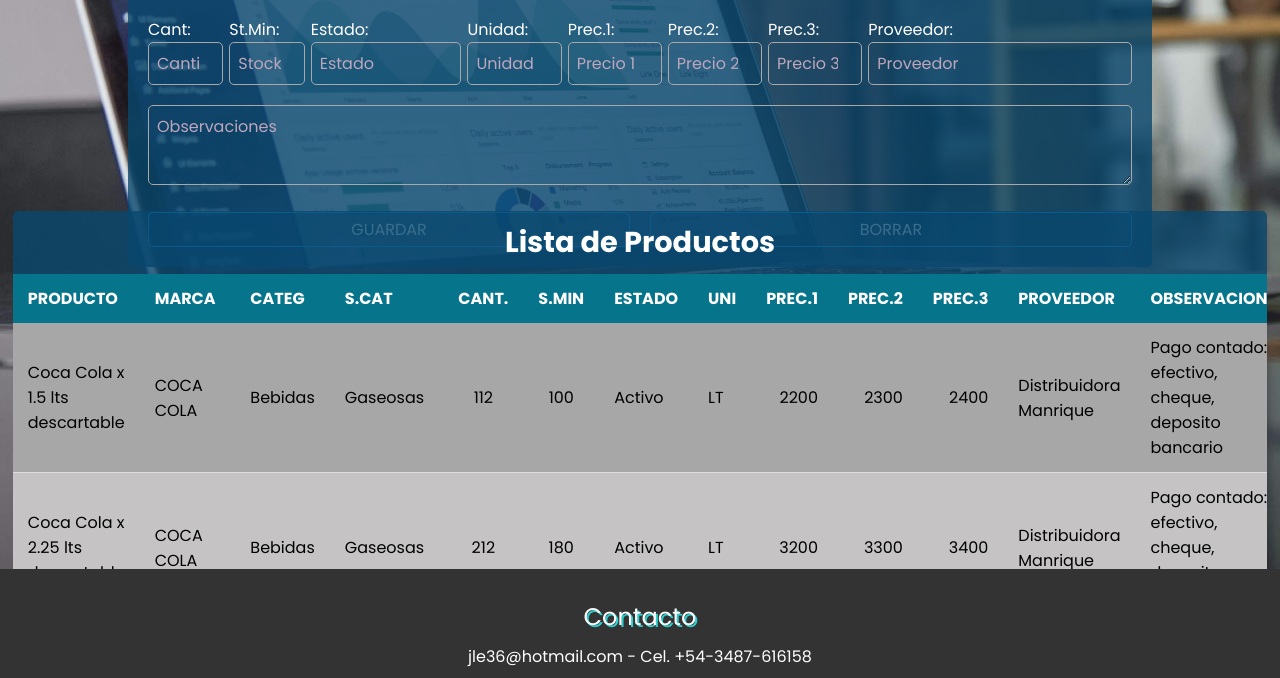
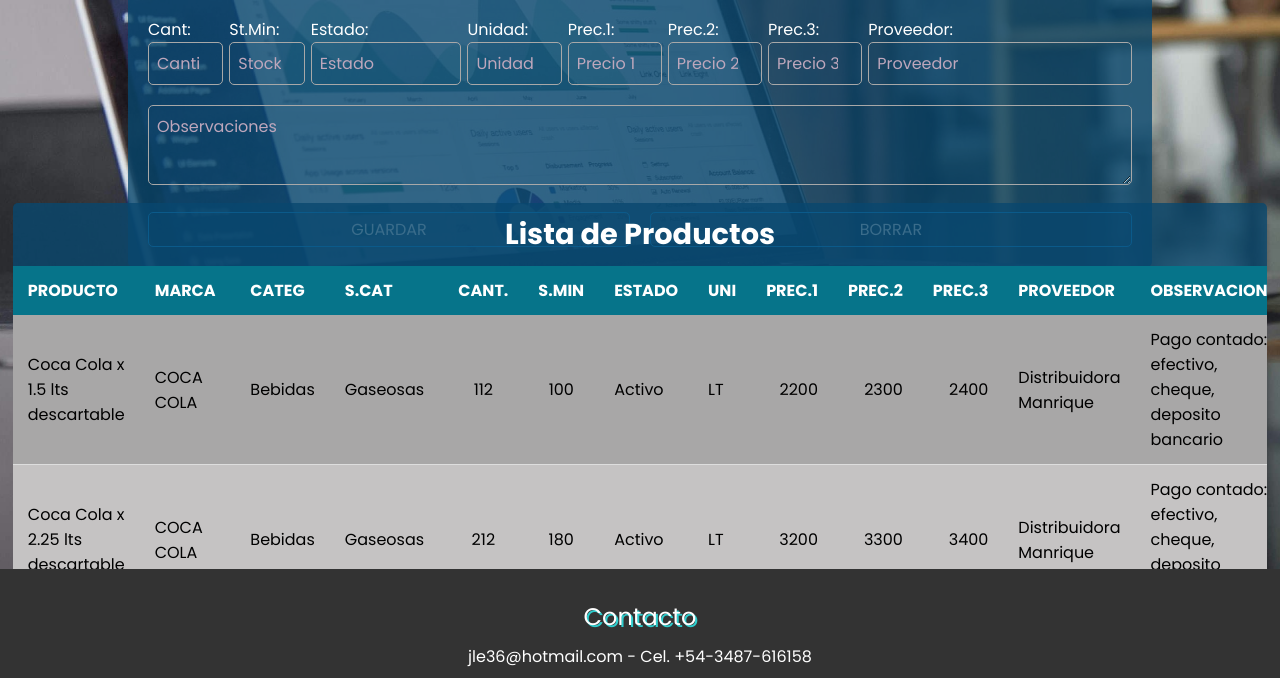
Before and after one commit to JoseLuisEspinola/control-stock, a plain HTML site: page productos.html in a window 1280 px wide. Shown: the part 231-909 px from the top of the page. Drawn offline with Linux system fonts and the light colour scheme.

Commit message:
Actualizando tabla de productos

```diff
--- a/css/productos.css
+++ b/css/productos.css
@@ -340,7 +340,7 @@ textarea {
 /* ************** LISTA - Table ******************* */
 #container-lista {
     position: absolute;
-    top: 54%;
+    top: 53%;
 
     width: 98%;
     height: 40.8%;
@@ -353,7 +353,7 @@ textarea {
 }
 
 .table-wrapper {
-    max-height: 400px; /* Ajusta esta altura según sea necesario */
+    max-height: 360px; /* Ajusta esta altura según sea necesario */
     min-height: 200px;
     overflow-y: auto;
     overflow-x: none;
```
